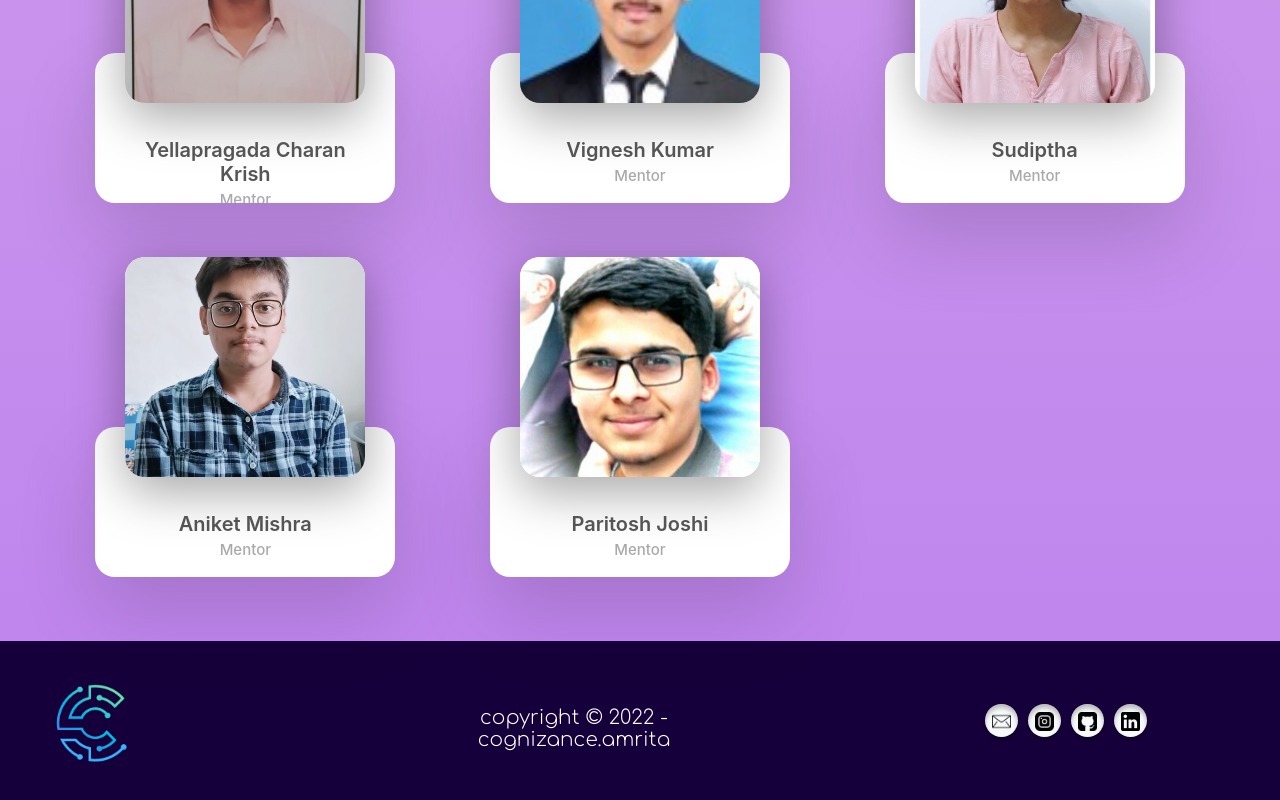
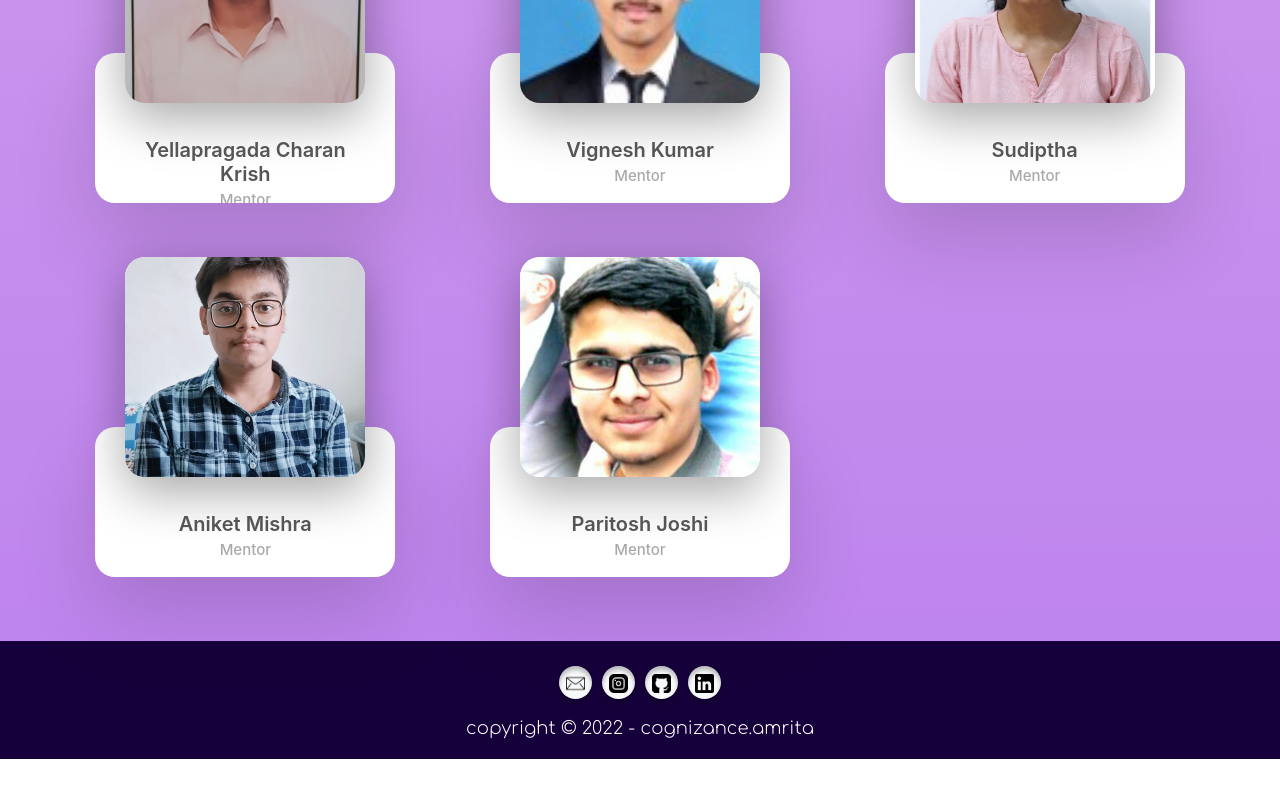
Before and after one commit to Paritosh-J/cog-team-page, a React (Create React App) app: page / in a window 1280 px wide. Shown: the part 3569-4369 px from the top of the page. After the commit the page ends 4328 px from the top, so only its background shows below. Built offline with nearby package versions, Linux system fonts and the light colour scheme; a web font is replaced by a local one.

Commit message:
Footer Updated

```diff
--- a/src/Components/Pages/Footer.css
+++ b/src/Components/Pages/Footer.css
@@ -6,10 +6,13 @@
 }
 footer {
   width: 100%;
-  height: 161px;
+  height: 118px;
   background-color: #16003b;
   display: flex;
-  justify-content: space-between;
+  flex-direction: column;
+  justify-content: center;
+  align-items: center;
+  text-align: center;
 }
 .logo {
   margin: 40px;
@@ -23,10 +26,11 @@ footer {
   font-family: "Comfortaa";
   font-style: normal;
   font-weight: 300;
-  font-size: 20px;
+  font-size: 18px;
   line-height: 22px;
   color: #ffffff;
-  margin: 66px 0px;
+  padding-top: 0.4rem;
+  padding-bottom: 1.2rem;
 }
 
 .Smedia1 {
@@ -52,8 +56,8 @@ footer {
 .SMediaGroup {
   display: flex;
   flex-direction: row;
-  margin: 58px 0px;
-  margin-right: 10%;
+  padding-top: 1.2rem;
+  padding-bottom: 0.4rem;
 }
 
 .icon {
@@ -77,12 +81,13 @@ footer {
     justify-content: center;
   }
   .logo {
-    margin: 3rem 0px;
+    /* margin: 3rem 0px; */
   }
   .copyright {
-    margin: 1rem 0px;
+    /* margin: 1rem 0px; */
+    font-size: 16px;
   }
   .SMediaGroup {
-    margin: 3rem 0px;
+    /* margin: 3rem 0px; */
   }
 }
--- a/src/Components/Pages/Footer.js
+++ b/src/Components/Pages/Footer.js
@@ -1,6 +1,6 @@
 import React from "react";
 import "./Footer.css";
-import logo from "../Images/logo.png";
+// import logo from "../Images/logo.png";
 import mail from "../Images/mail.png";
 import github from "../Images/github.png";
 import linkedin from "../Images/linkedin.png";
@@ -9,13 +9,10 @@ const Footer = () => {
   return (
     <>
       <footer>
-        <div className="logo">
+        {/* <div className="logo">
           <img src={logo} alt="https://www.instagram.com" />
-        </div>
-        <div className="copyright">
-          copyright © 2022 - <br />
-          cognizance.amrita
-        </div>
+        </div> */}
+
         <div className="SMediaGroup">
           <div className="Smedia1">
             <a href="mailto:contact@cognizance-amrita.in" target="_blank">
@@ -44,6 +41,7 @@ const Footer = () => {
             </a>
           </div>
         </div>
+        <div className="copyright">copyright © 2022 - cognizance.amrita</div>
       </footer>
     </>
   );
```
